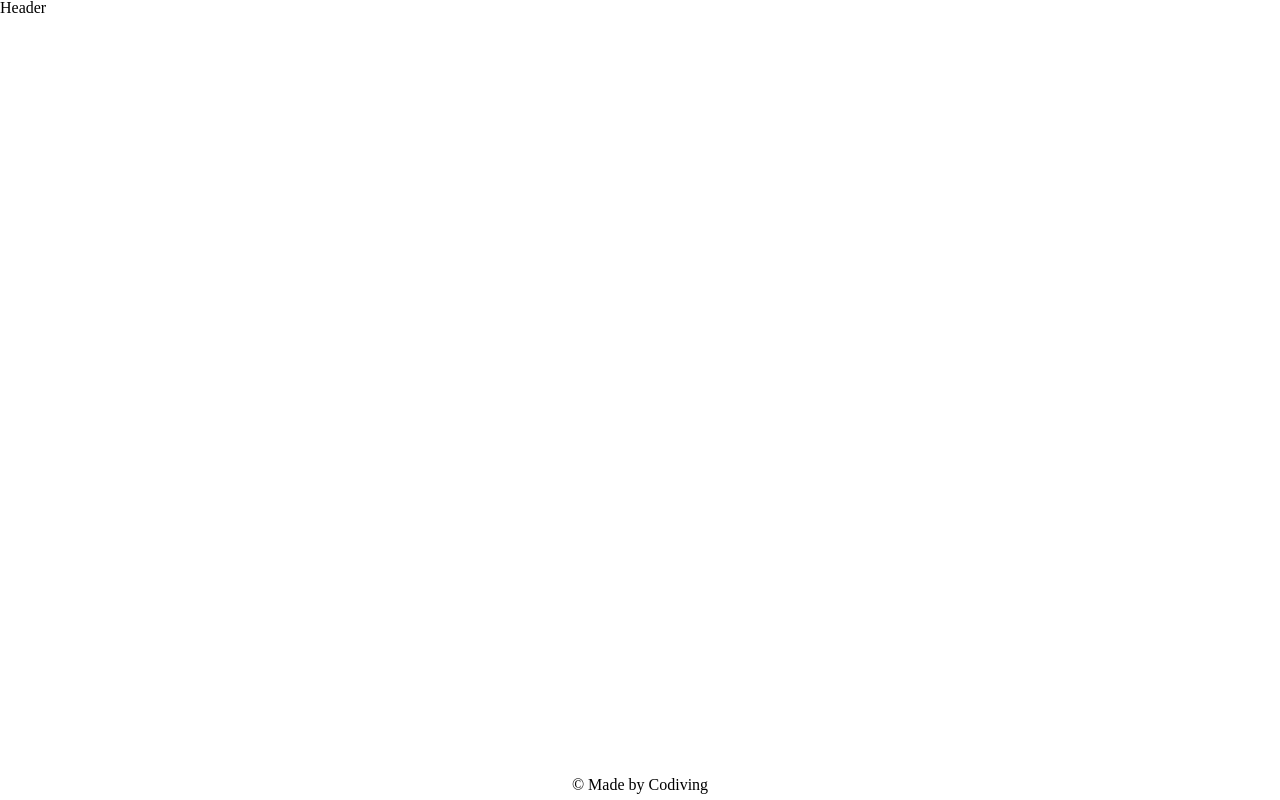
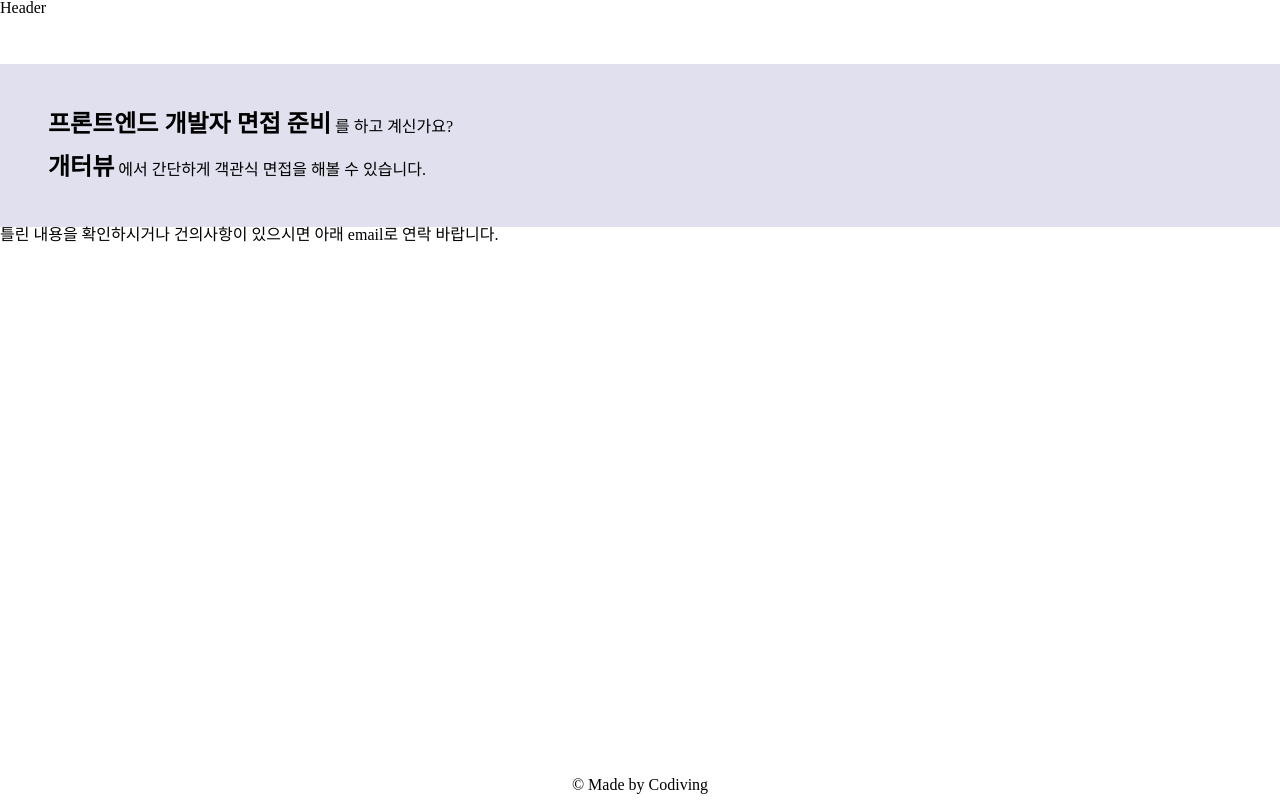
Before and after one commit to Codiving/developer-interview, a Next.js app: page / in a window 1280 px wide. Built offline with nearby package versions, Linux system fonts and the light colour scheme.

Commit message:
MainPage 수정

```diff
--- a/pages/index.tsx
+++ b/pages/index.tsx
@@ -1,8 +1,50 @@
+import styled from "@emotion/styled";
 import type { NextPage } from "next";
-import Head from "next/head";
+import { Typography } from "../src/components";
+
+const HomeContainer = styled("div", {
+  label: "HomeContainer"
+})(() => {
+  return {};
+});
+
+const MainSection = styled("section", {
+  label: "MainSection"
+})(() => {
+  return {
+    display: "flex",
+    flexDirection: "column",
+    gap: "1.2em",
+    backgroundColor: "#e0e0ee",
+    padding: "3em"
+  };
+});
 
 const Home: NextPage = () => {
-  return <div></div>;
+  return (
+    <HomeContainer>
+      <MainSection>
+        <div>
+          <Typography fontWeight={600} fontSize={24}>
+            프론트엔드 개발자 면접 준비
+          </Typography>
+          <Typography> 를 하고 계신가요?</Typography>
+        </div>
+        <div>
+          <Typography fontWeight={600} fontSize={24}>
+            개터뷰
+          </Typography>
+          <Typography>
+            {" "}
+            에서 간단하게 객관식 면접을 해볼 수 있습니다.
+          </Typography>
+        </div>
+      </MainSection>
+      <Typography>
+        틀린 내용을 확인하시거나 건의사항이 있으시면 아래 email로 연락 바랍니다.
+      </Typography>
+    </HomeContainer>
+  );
 };
 
 export default Home;
```
